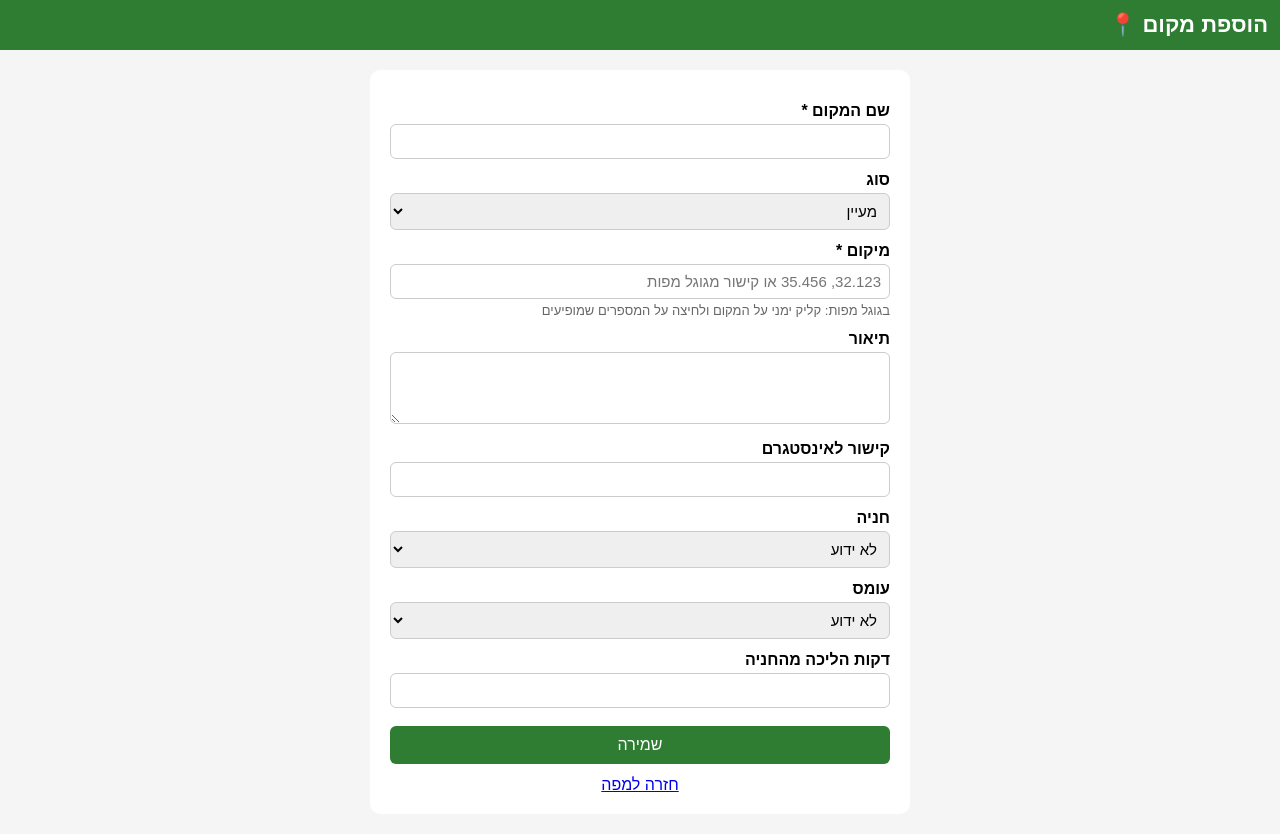
After one commit to maayan2dahan-cloud/trip-spots, a Flask app: page /add in a window 1280 px wide. The commit adds this page. Run offline with Flask 3, Linux system fonts and the light colour scheme.

Commit message:
first flask page

```diff
--- a/app.py
+++ b/app.py
@@ -1,5 +1,6 @@
+import re
 import sqlite3
-from flask import Flask, render_template
+from flask import Flask, render_template, request, redirect, url_for
 
 app = Flask(__name__)
 
@@ -10,9 +11,49 @@ def get_places():
     conn.close()
     return [dict(row) for row in rows]
 
+def parse_location(text):
+    """מקבלת קואורדינטות או קישור של גוגל מפות ומחזירה (lat, lng), או None"""
+    patterns = [
+        r"!3d(-?\d+\.\d+)!4d(-?\d+\.\d+)",   # המיקום המדויק של מקום בקישור
+        r"@(-?\d+\.\d+),(-?\d+\.\d+)",       # מרכז המפה בקישור
+        r"(-?\d+\.\d+)\s*,\s*(-?\d+\.\d+)",  # "32.123, 35.456"
+    ]
+    for pattern in patterns:
+        match = re.search(pattern, text)
+        if match:
+            return float(match.group(1)), float(match.group(2))
+    return None
+
 @app.route("/")
 def home():
     return render_template("index.html", places=get_places())
 
+@app.route("/add", methods=["GET", "POST"])
+def add_place():
+    if request.method == "POST":
+        location = parse_location(request.form["location"])
+        if location is None:
+            return render_template("add.html",
+                error="לא הצלחתי למצוא קואורדינטות. נסי להדביק את המספרים מגוגל מפות (קליק ימני על המקום).")
+
+        lat, lng = location
+        walk = request.form["walk_minutes"]
+
+        conn = sqlite3.connect("places.db")
+        conn.execute("""
+            INSERT INTO places (name, type, lat, lng, description, instagram, parking, crowded, walk_minutes)
+            VALUES (?, ?, ?, ?, ?, ?, ?, ?, ?)
+        """, (
+            request.form["name"], request.form["type"], lat, lng,
+            request.form["description"], request.form["instagram"],
+            request.form["parking"], request.form["crowded"],
+            int(walk) if walk else None
+        ))
+        conn.commit()
+        conn.close()
+        return redirect(url_for("home"))
+
+    return render_template("add.html")
+
 if __name__ == "__main__":
     app.run(debug=True)
--- a/templates/index.html
+++ b/templates/index.html
@@ -6,6 +6,8 @@
   <title>טיולים וטבע בארץ</title>
   <link rel="stylesheet" href="https://unpkg.com/leaflet@1.9.4/dist/leaflet.css">
   <style>
+    .add-btn { float: left; color: white; background: rgba(255,255,255,0.2);
+           padding: 4px 12px; border-radius: 6px; text-decoration: none; font-size: 16px; }
     body { margin: 0; font-family: Arial, sans-serif; }
     h1 { margin: 0; padding: 12px; background: #2e7d32; color: white; font-size: 22px; }
     #map { height: calc(100vh - 50px); }
@@ -18,7 +20,7 @@
   </style>
 </head>
 <body>
-  <h1>טיולים וטבע בארץ 🌿</h1>
+  <h1>טיולים וטבע בארץ 🌿 <a href="/add" class="add-btn">+ הוספת מקום</a></h1>
   <div id="map"></div>
 
   <script src="https://unpkg.com/leaflet@1.9.4/dist/leaflet.js"></script>
--- /dev/null
+++ b/templates/templates/add.html
@@ -0,0 +1,71 @@
+<!DOCTYPE html>
+<html lang="he" dir="rtl">
+<head>
+  <meta charset="UTF-8">
+  <meta name="viewport" content="width=device-width, initial-scale=1.0">
+  <title>הוספת מקום</title>
+  <style>
+    body { margin: 0; font-family: Arial, sans-serif; background: #f5f5f5; }
+    h1 { margin: 0; padding: 12px; background: #2e7d32; color: white; font-size: 22px; }
+    form { max-width: 500px; margin: 20px auto; background: white; padding: 20px; border-radius: 10px; }
+    label { display: block; margin-top: 12px; font-weight: bold; }
+    input, select, textarea { width: 100%; padding: 8px; margin-top: 4px; box-sizing: border-box;
+                              border: 1px solid #ccc; border-radius: 6px; font-size: 15px; }
+    button { margin-top: 18px; width: 100%; padding: 10px; background: #2e7d32; color: white;
+             border: none; border-radius: 6px; font-size: 16px; cursor: pointer; }
+    .error { background: #fdecea; color: #b71c1c; padding: 10px; border-radius: 6px; }
+    .hint { font-size: 13px; color: #666; margin-top: 4px; }
+    a.back { display: block; text-align: center; margin-top: 12px; }
+  </style>
+</head>
+<body>
+  <h1>הוספת מקום 📍</h1>
+
+  <form method="POST">
+    {% if error %}<div class="error">{{ error }}</div>{% endif %}
+
+    <label>שם המקום *</label>
+    <input name="name" required>
+
+    <label>סוג</label>
+    <select name="type">
+      <option>מעיין</option>
+      <option>מסלול</option>
+      <option>תצפית</option>
+      <option>נחל</option>
+      <option>אחר</option>
+    </select>
+
+    <label>מיקום *</label>
+    <input name="location" required placeholder="32.123, 35.456 או קישור מגוגל מפות">
+    <div class="hint">בגוגל מפות: קליק ימני על המקום ולחיצה על המספרים שמופיעים</div>
+
+    <label>תיאור</label>
+    <textarea name="description" rows="3"></textarea>
+
+    <label>קישור לאינסטגרם</label>
+    <input name="instagram" type="url">
+
+    <label>חניה</label>
+    <select name="parking">
+      <option value="">לא ידוע</option>
+      <option>יש</option>
+      <option>אין</option>
+    </select>
+
+    <label>עומס</label>
+    <select name="crowded">
+      <option value="">לא ידוע</option>
+      <option>שקט</option>
+      <option>בינוני</option>
+      <option>עמוס</option>
+    </select>
+
+    <label>דקות הליכה מהחניה</label>
+    <input name="walk_minutes" type="number" min="0">
+
+    <button type="submit">שמירה</button>
+    <a class="back" href="/">חזרה למפה</a>
+  </form>
+</body>
+</html>
```
